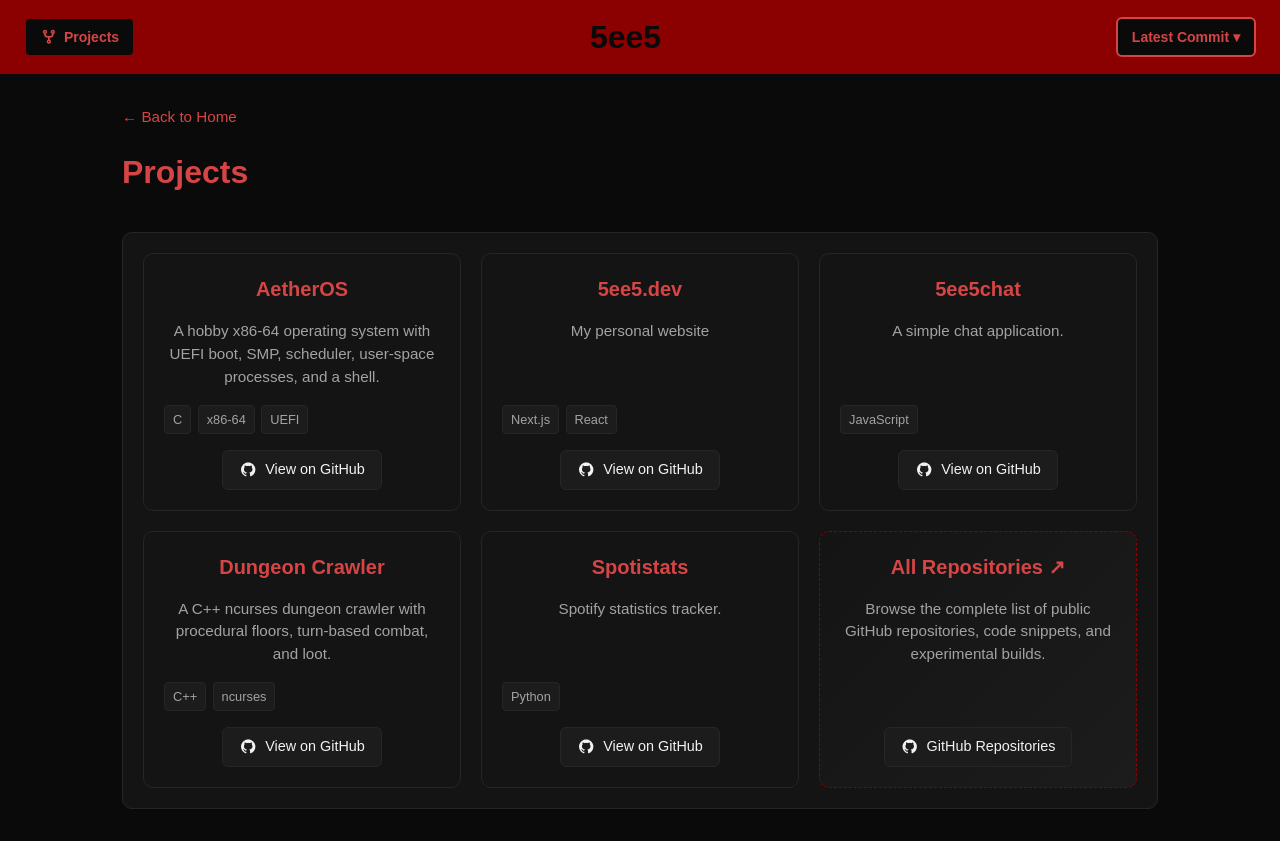
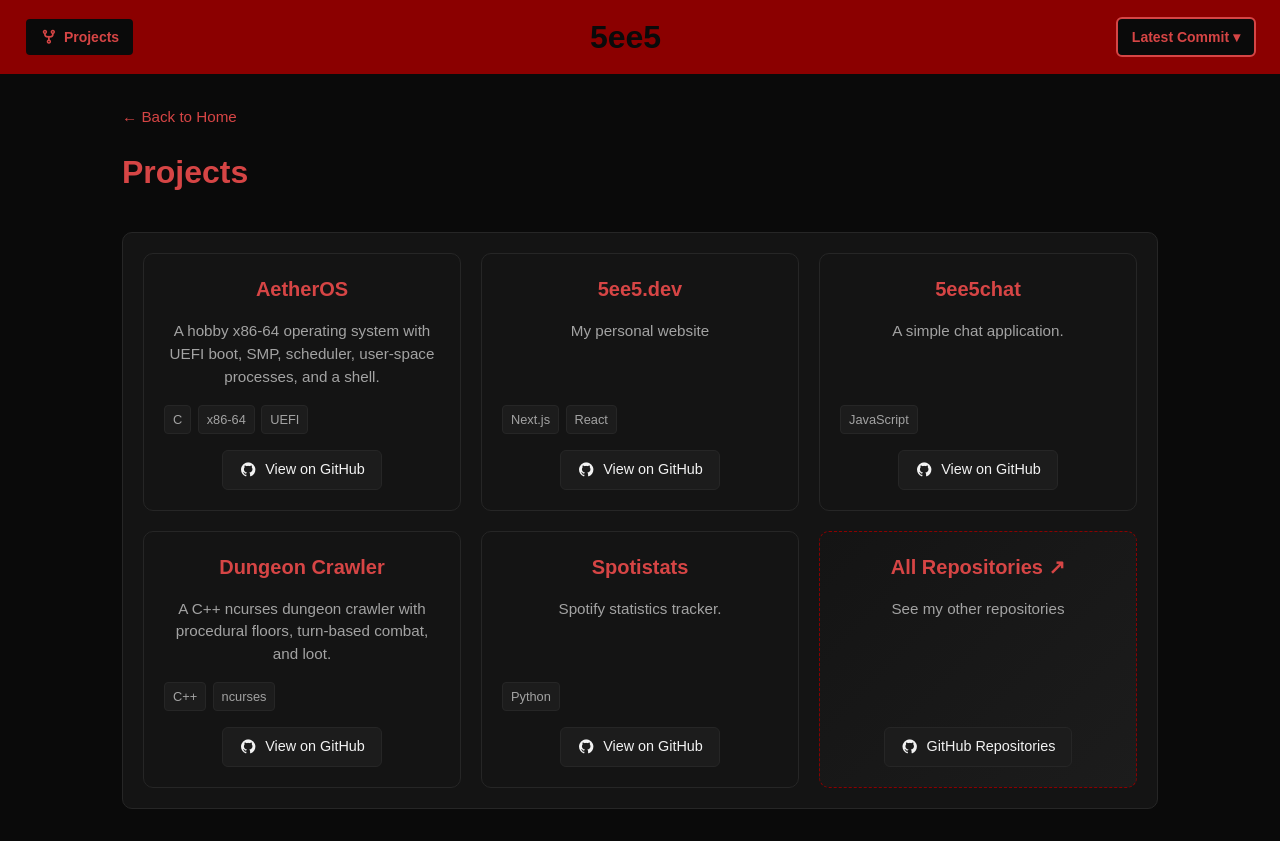
Before and after one commit to 5ee5/5ee5dev, a Next.js app: page /projects in a window 1280 px wide. Built offline with nearby package versions, Linux system fonts and the light colour scheme; no server answers.

Commit message:
Shorten All Repositories card description

```diff
--- a/src/app/projects/page.tsx
+++ b/src/app/projects/page.tsx
@@ -40,8 +40,7 @@ export default function ProjectsPage() {
                   </h2>
                 </a>
                 <p className="mb-4 text-[0.95rem] leading-[1.5] text-muted">
-                  Browse the complete list of public GitHub repositories, code
-                  snippets, and experimental builds.
+                  See my other repositories
                 </p>
               </div>
 
```
